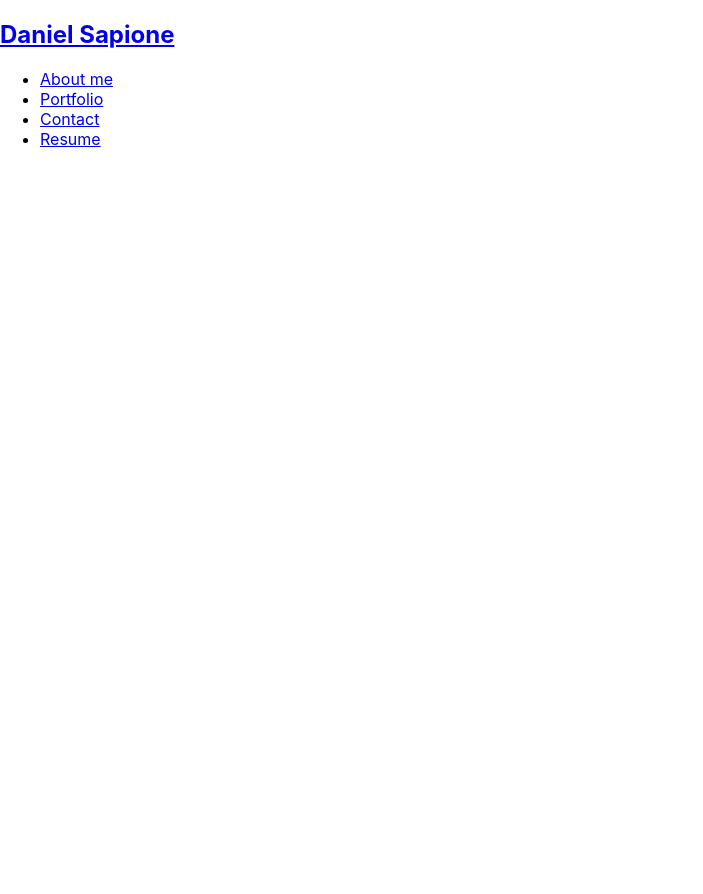
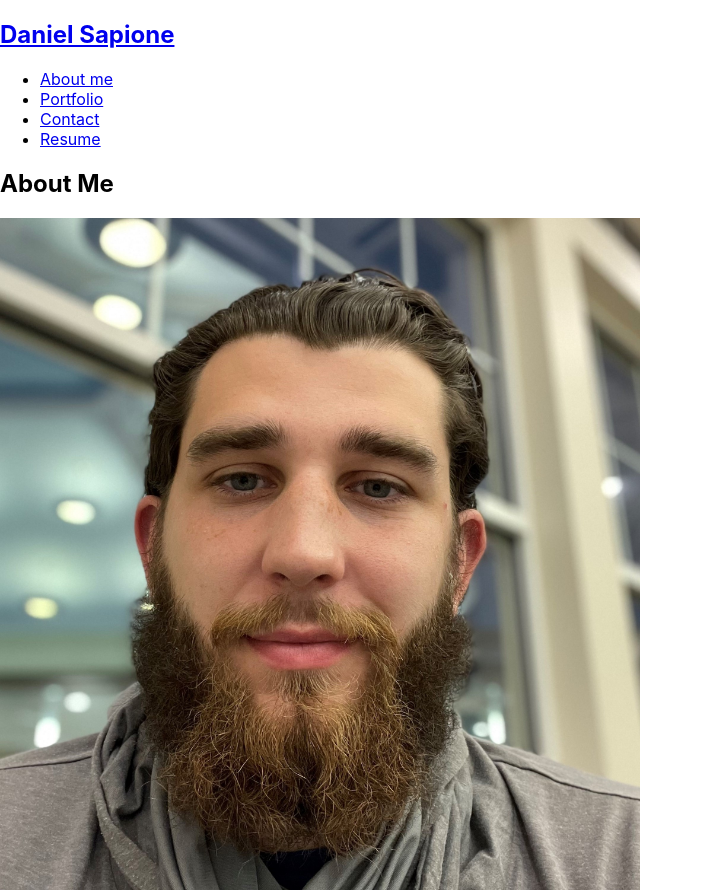
Before and after one commit to dsapione/react-portfolio, a React (Create React App) app: page / in a window 1280 px wide. Shown: the whole page, without its empty margins (0-703 px from the left). Before the commit the page ends 800 px from the top, so only its background shows below. Built offline with nearby package versions, Linux system fonts and the light colour scheme.

Commit message:
added about me

```diff
--- a/src/App.js
+++ b/src/App.js
@@ -1,11 +1,13 @@
 import React from 'react';
 import Header from './components/Header';
+import About from './components/About';
 import Footer from './components/Footer';
 
 function App() {
   return (
     <div>
 			<Header></Header>
+			<About></About>
 			<Footer></Footer>
     </div>
   );
--- /dev/null
+++ b/src/components/About/index.js
@@ -0,0 +1,13 @@
+import React from 'react';
+import portrait from "../../assets/self/portrait.jpg";
+
+function About() {
+	return (
+		<section className="my-5">
+			<h1 id="about">About Me</h1>
+			<img src={portrait} className="my-2" style={{ width: "50%" }} alt="Headshot of Daniel Sapione" />
+		</section>
+  );
+}
+
+export default About;
```
Also changed, not shown: src/assets/self/portrait.jpg (renamed from src/assets/projects/portrait.jpg).
